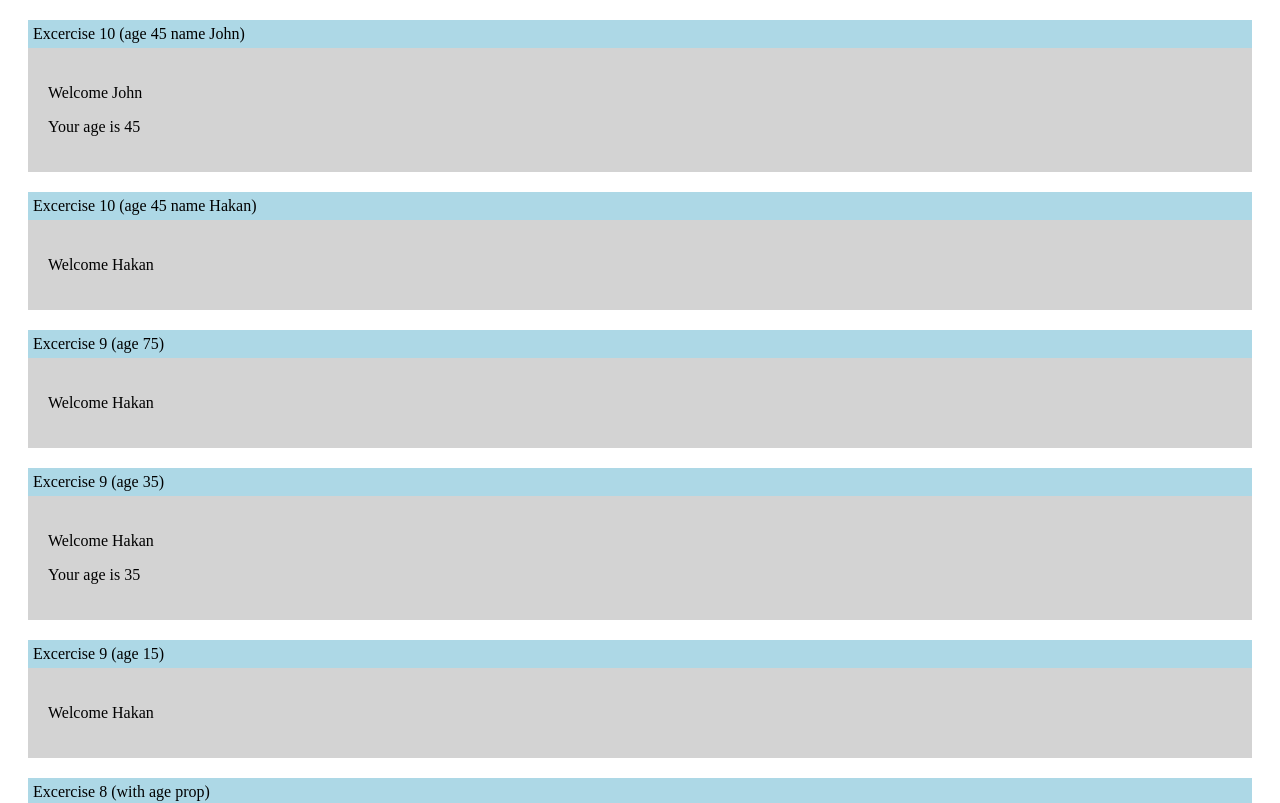
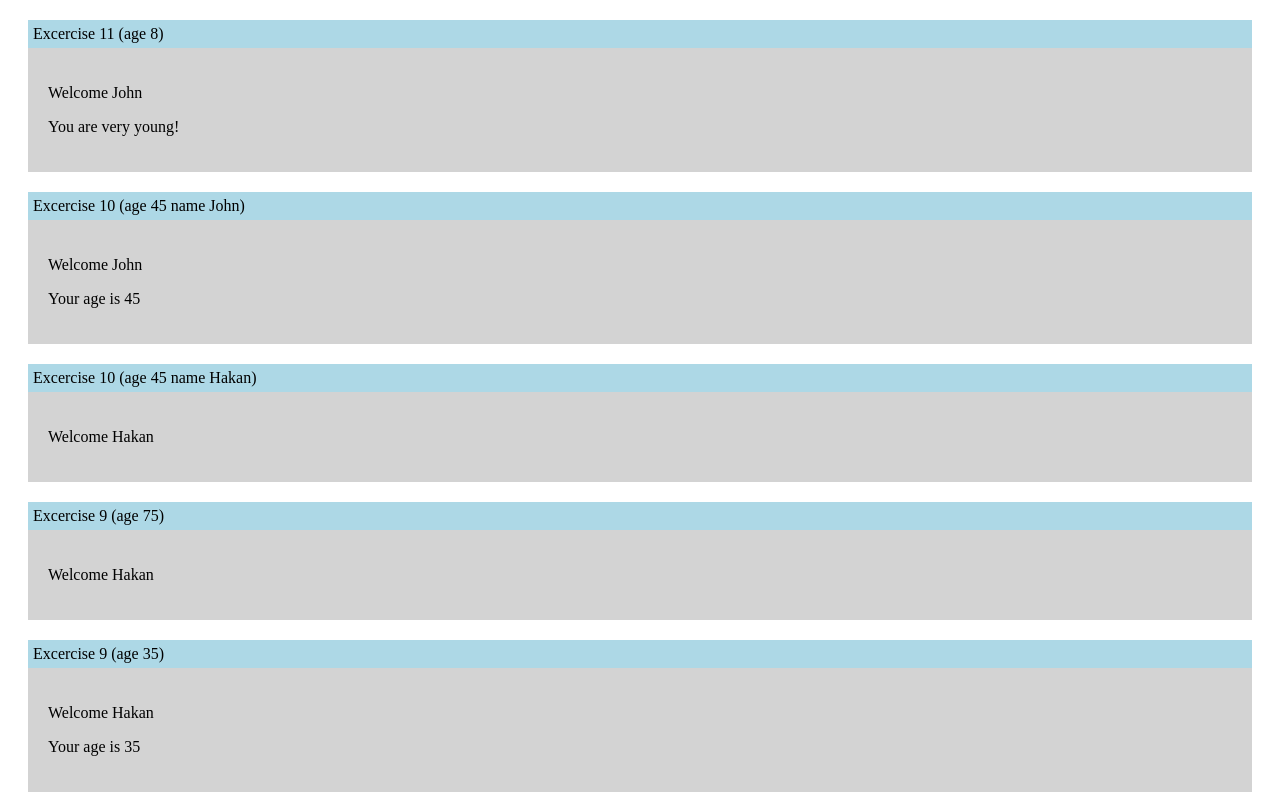
Before and after one commit to mhborazan/Develhope-Exercises, a React (Vite) app in the folder react/: page / in a window 1280 px wide. Shown: the top 803 px of the page. Built offline with nearby package versions, Linux system fonts and the light colour scheme.

Commit message:
react-excercise-11

```diff
--- a/react/src/App.jsx
+++ b/react/src/App.jsx
@@ -4,6 +4,7 @@ import Seperator from './Seperator'
 import Hello from './excercises/excercise-1/Hello'
 import Message from './excercises/excercise-1/Message'
 import Welcome9 from './excercises/excercise-10/Welcome9'
+import Welcome10 from './excercises/excercise-11/Welcome10'
 import Welcome from './excercises/excercise-2/Welcome'
 import Welcome2 from './excercises/excercise-3/Welcome2'
 import Welcome3 from './excercises/excercise-4/Welcome3'
@@ -18,6 +19,10 @@ function App() {
 
   return (
     <>
+      <Seperator id="11 (age 8)">
+        <Welcome10 name="John" age={8}/>
+      </Seperator>
+
       <Seperator id="10 (age 45 name John)">
         <Welcome9 name="John" age={45}/>
       </Seperator>
--- /dev/null
+++ b/react/src/excercises/excercise-11/Age.jsx
@@ -0,0 +1,14 @@
+import React from 'react'
+
+export default function Age(props) {
+  if(props.age >= 18) {
+    return (
+      <>
+        <p>Your age is {props.age || 20}</p>
+      </>
+    )
+  }
+  return (
+    <p>You are very young!</p>
+  )
+}
```
